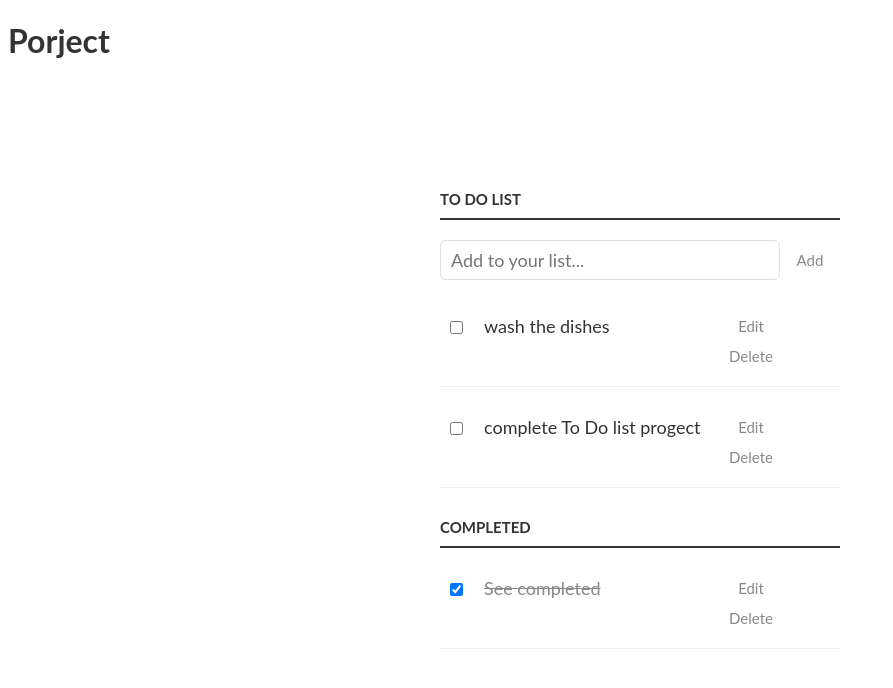
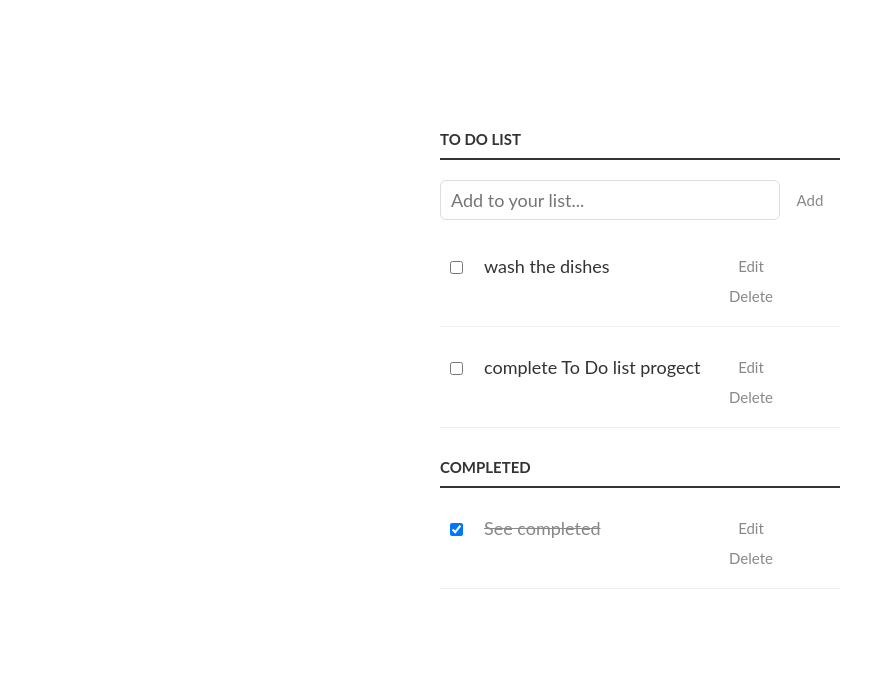
Before and after one commit to karam084/to_do_list, a website built with webpack: page src/index.html in a window 1280 px wide. Shown: the whole page, without its empty margins (0-893 px from the left). Built offline with nearby package versions, Linux system fonts and the light colour scheme.

Commit message:
Fix linter errors 28

```diff
--- a/src/index.html
+++ b/src/index.html
@@ -9,7 +9,6 @@
     />
   </head>
   <body>
-    <h1>Porject</h1>
     <div class="container">
       <p>
         <label for="new-task"id="title"></label>
```
